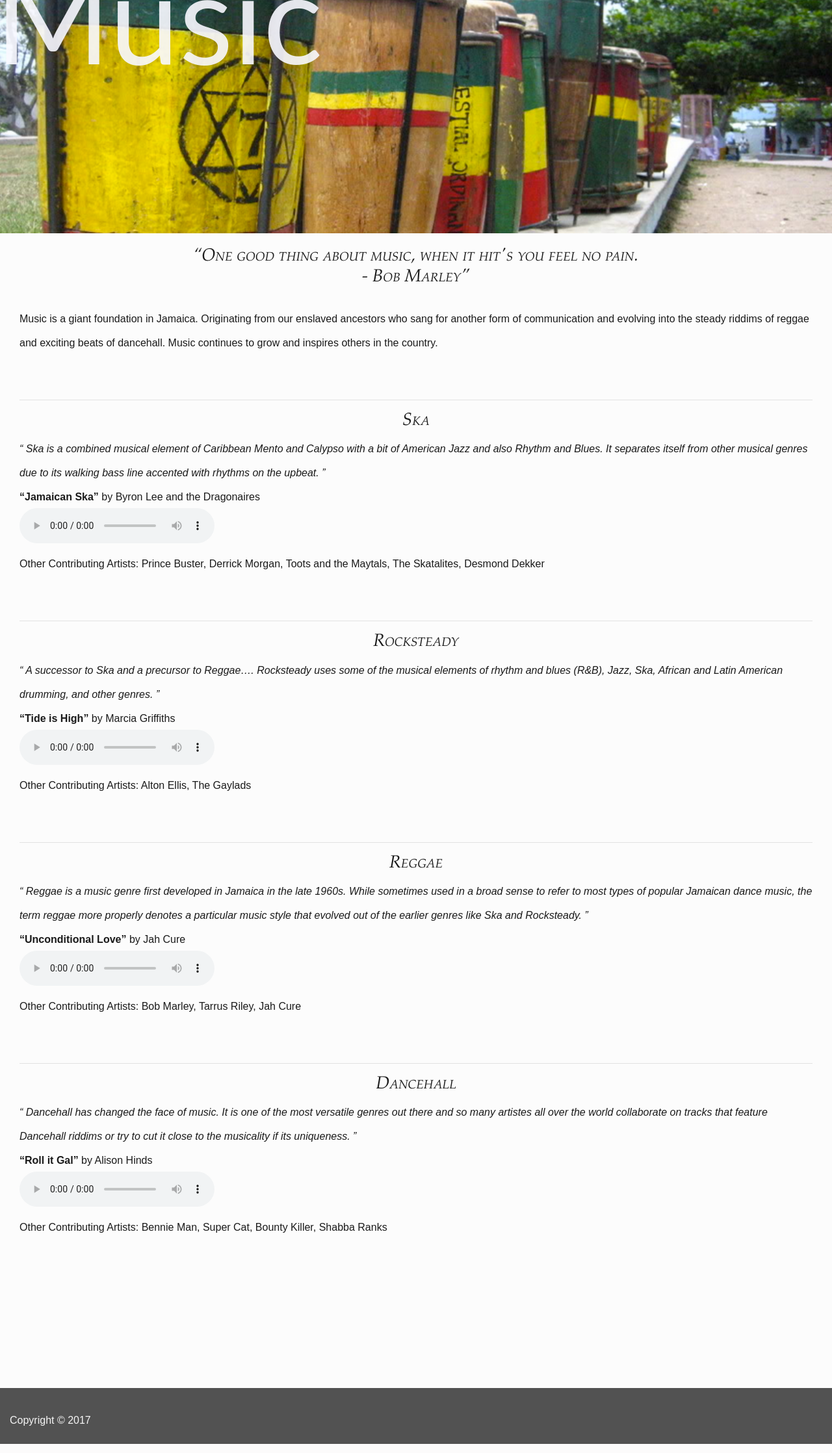
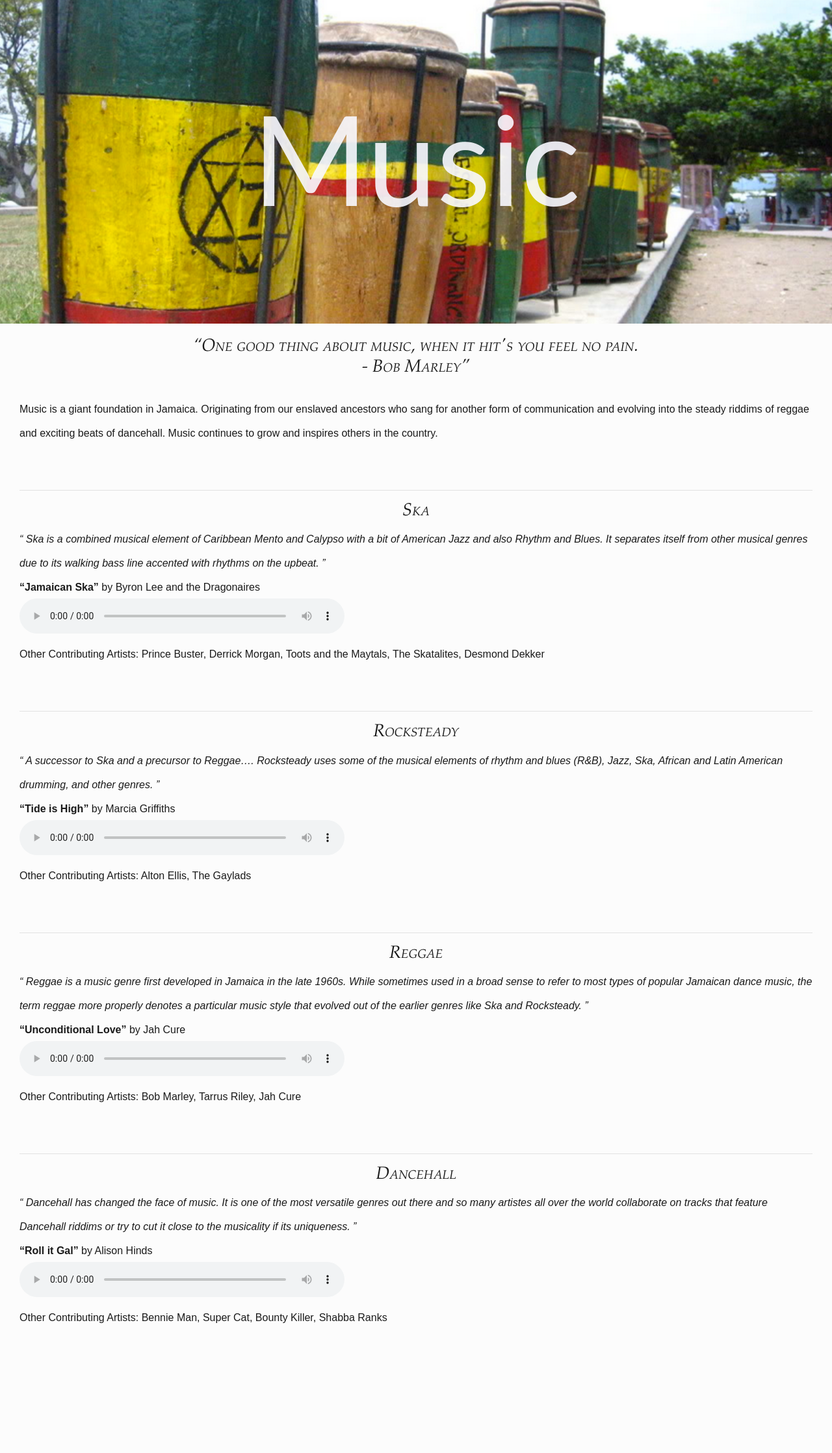
Before and after one commit to tae7612/JamaicaWebsite, a PHP site: page /music.php in a window 1280 px wide. Shown: the part 70-2306 px from the top of the page at 65% size. Run offline with PHP 8.4, Linux system fonts and the light colour scheme.

Commit message:
Fixed Music header and audio width sizes

```diff
--- a/assets/style.css
+++ b/assets/style.css
@@ -711,8 +711,8 @@ iframe#vid
 
 header.muse
 {
-	height: 450px;
-	margin-top: -21px;
+
+	margin-top: 56px;
 	margin-left: -8px;
 	margin-right: -9px;
 	position: static;
@@ -736,6 +736,11 @@ div.mu q
 div.mu p
 {
 	margin-bottom: -1px ;
+}
+
+audio{
+	width: 100%;
+	max-width: 500px;
 }
 
 
--- a/music.php
+++ b/music.php
@@ -10,7 +10,9 @@
 
 
 	<header class = "muse header_fade ">
-		<h1> Music </h1>
+        <div class="head_container">
+		    <h1> Music </h1>
+        </div>
 	</header>
 
 	<div class = "head">
@@ -107,7 +109,7 @@
 		<div class = "mu">
 			<p> <q>Roll it Gal</q> by Alison Hinds </p>
 			<audio controls>
-  				<source src="assets/media/music/Alison_Hinds_Roll_It_Gal_lyrics.mp3" type="audio/mpeg">
+  				<source src="assets/media/music/Alison_Hinds_Roll_It_Gal%20_yrics.mp3" type="audio/mpeg">
 				Your browser does not support the audio element.
 			</audio>
 		</div>
```
